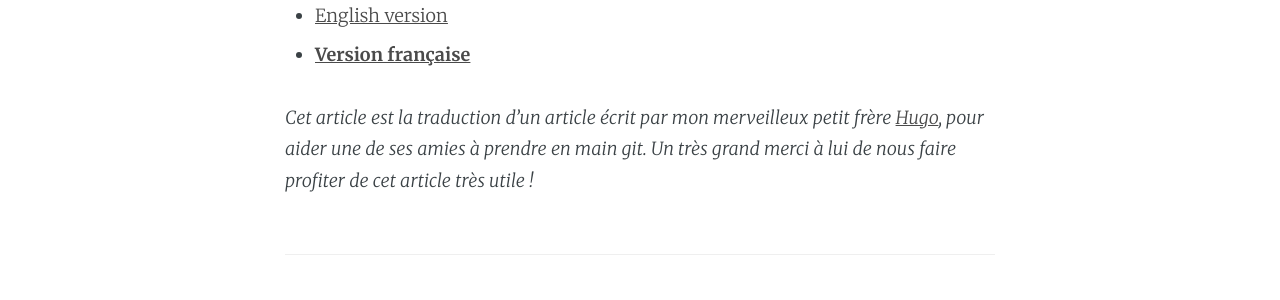
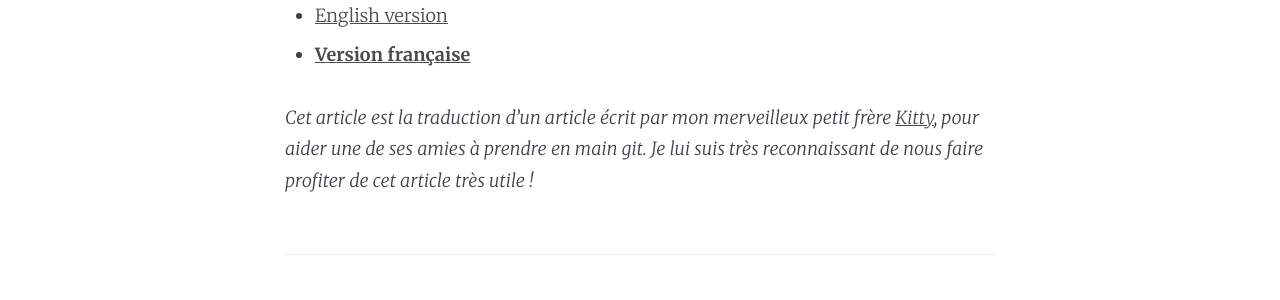
Before and after one commit to lgiraudel/adopteungit, a Jekyll site: the page built from _posts/2017-07-02-git-les-principes-de-base-pour-le-prendre-en-main.markdown, in a window 1280 px wide and 900 px high. Shown: the part 415-715 px from the top of the window. Built offline with Jekyll 4.4.1, drawn with Linux system fonts in a browser that asks for light colours; comment, search, counter and statistics services are not loaded.

Commit message:
Update 2017-07-02-git-les-principes-de-base-pour-le-prendre-en-main.markdown

```diff
--- a/_posts/2017-07-02-git-les-principes-de-base-pour-le-prendre-en-main.markdown
+++ b/_posts/2017-07-02-git-les-principes-de-base-pour-le-prendre-en-main.markdown
@@ -12,7 +12,7 @@ author: hugo-giraudel
 translator: loic-giraudel
 ---
 
-*Cet article est la traduction d'un article écrit par mon merveilleux petit frère [Hugo](https://twitter.com/hugogiraudel), pour aider une de ses amies à prendre en main git. Un très grand merci à lui de nous faire profiter de cet article très utile !*
+*Cet article est la traduction d'un article écrit par mon merveilleux petit frère [Kitty](https://twitter.com/KittyGiraudel), pour aider une de ses amies à prendre en main git. Je lui suis très reconnaissant de nous faire profiter de cet article très utile !*
 
 -----
 
```
